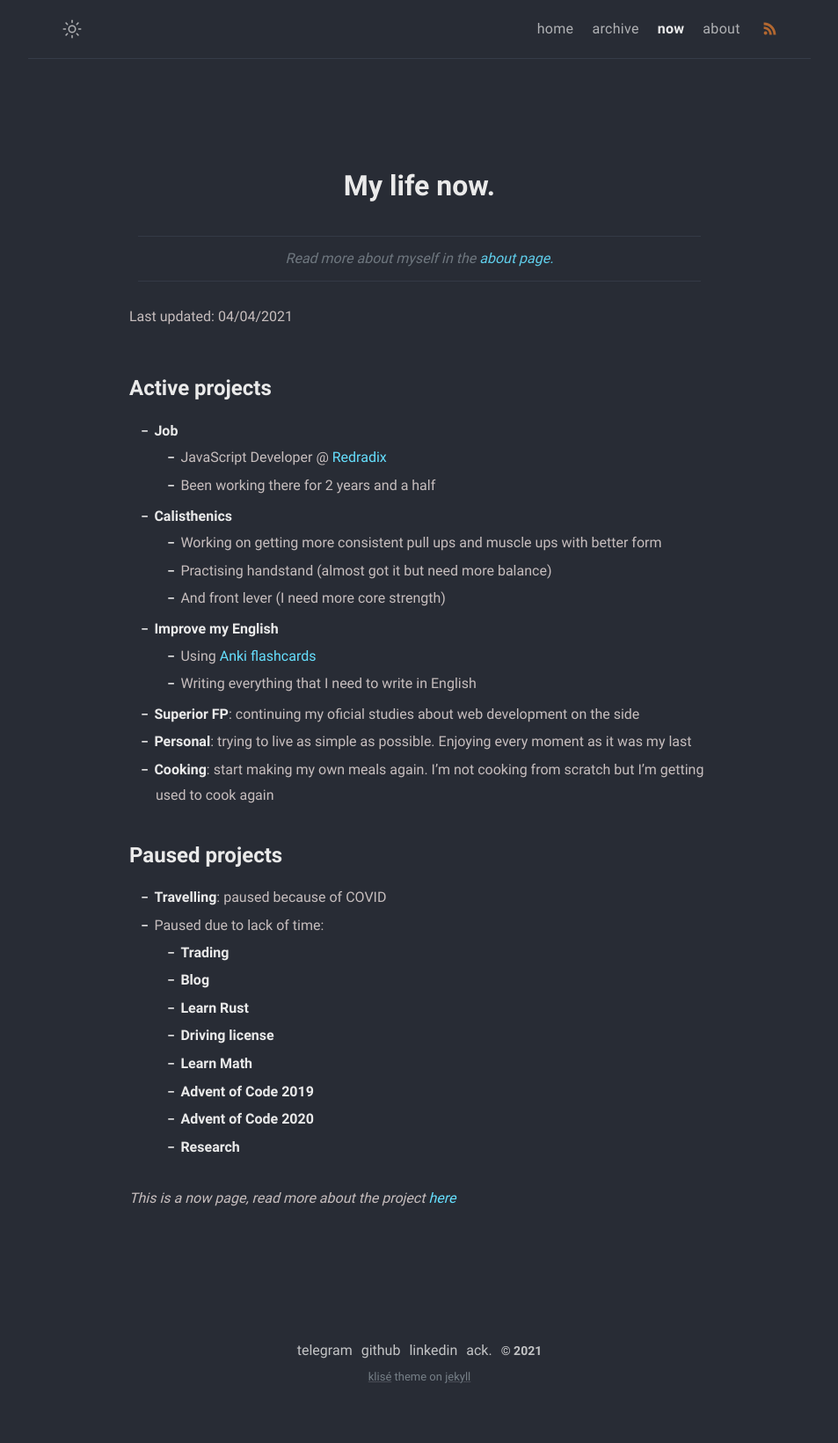
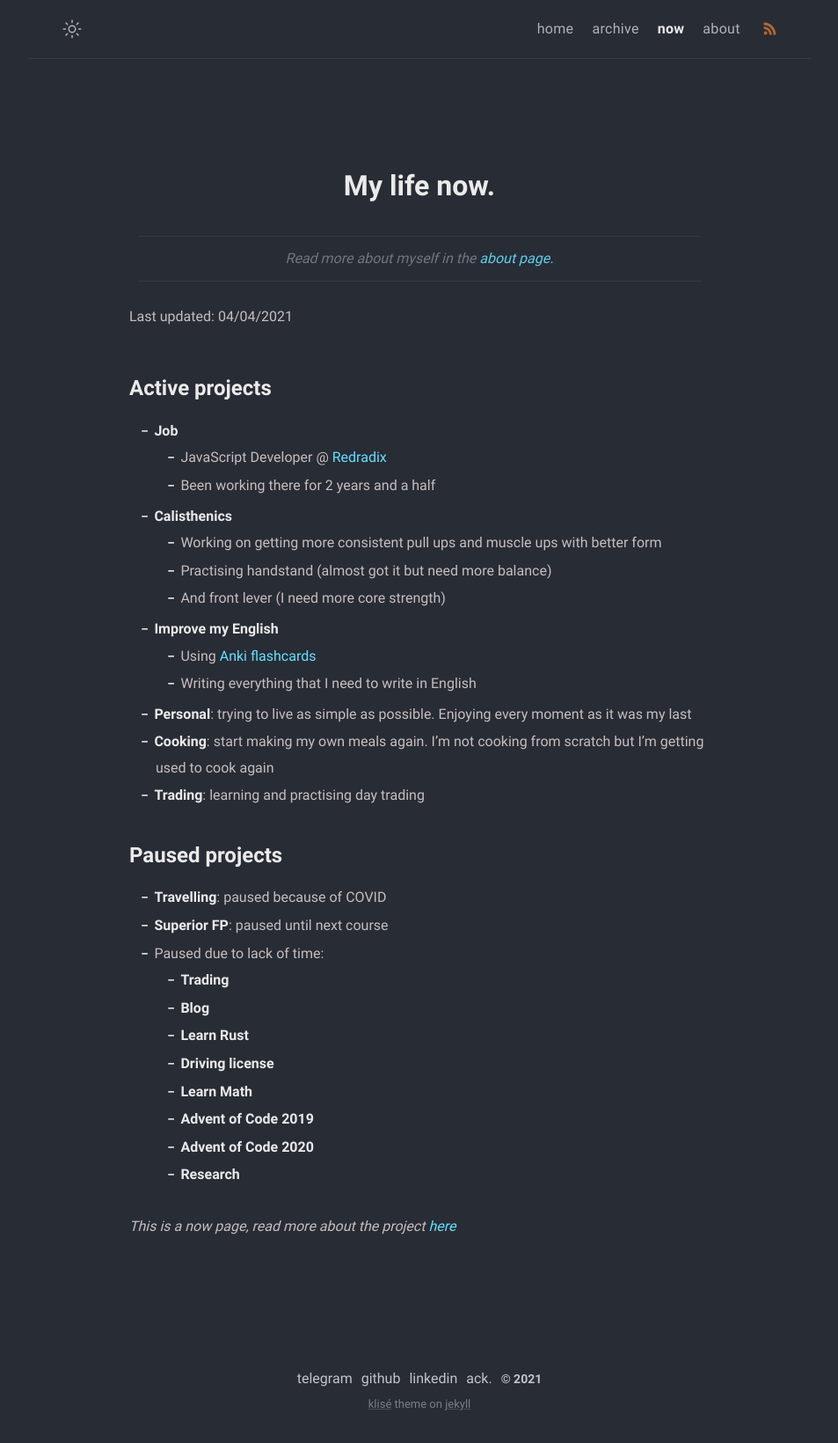
Before and after one commit to MonkeyAndres/MonkeyAndres.github.io, a Jekyll site: the page built from now.md, in a window 1280 px wide. Shown: the whole page at 88% size, without its empty margins (163-1116 px from the left). Built offline with Jekyll 4.4.1, drawn with Linux system fonts in a browser that asks for light colours; before the commit the page ends 1609 px from its top, so only the background shows below that.

Commit message:
📝 Update now page

```diff
--- a/now.md
+++ b/now.md
@@ -22,13 +22,14 @@ Last updated: 04/04/2021
 - **Improve my English**
   - Using [Anki flashcards](https://apps.ankiweb.net/)
   - Writing everything that I need to write in English
-- **Superior FP**: continuing my oficial studies about web development on the side
 - **Personal**: trying to live as simple as possible. Enjoying every moment as it was my last
 - **Cooking**: start making my own meals again. I'm not cooking from scratch but I'm getting used to cook again
+- **Trading**: learning and practising day trading
 
 # Paused projects
 
 - **Travelling**: paused because of COVID
+- **Superior FP**: paused until next course
 - Paused due to lack of time:
   - **Trading**
   - **Blog**
```
